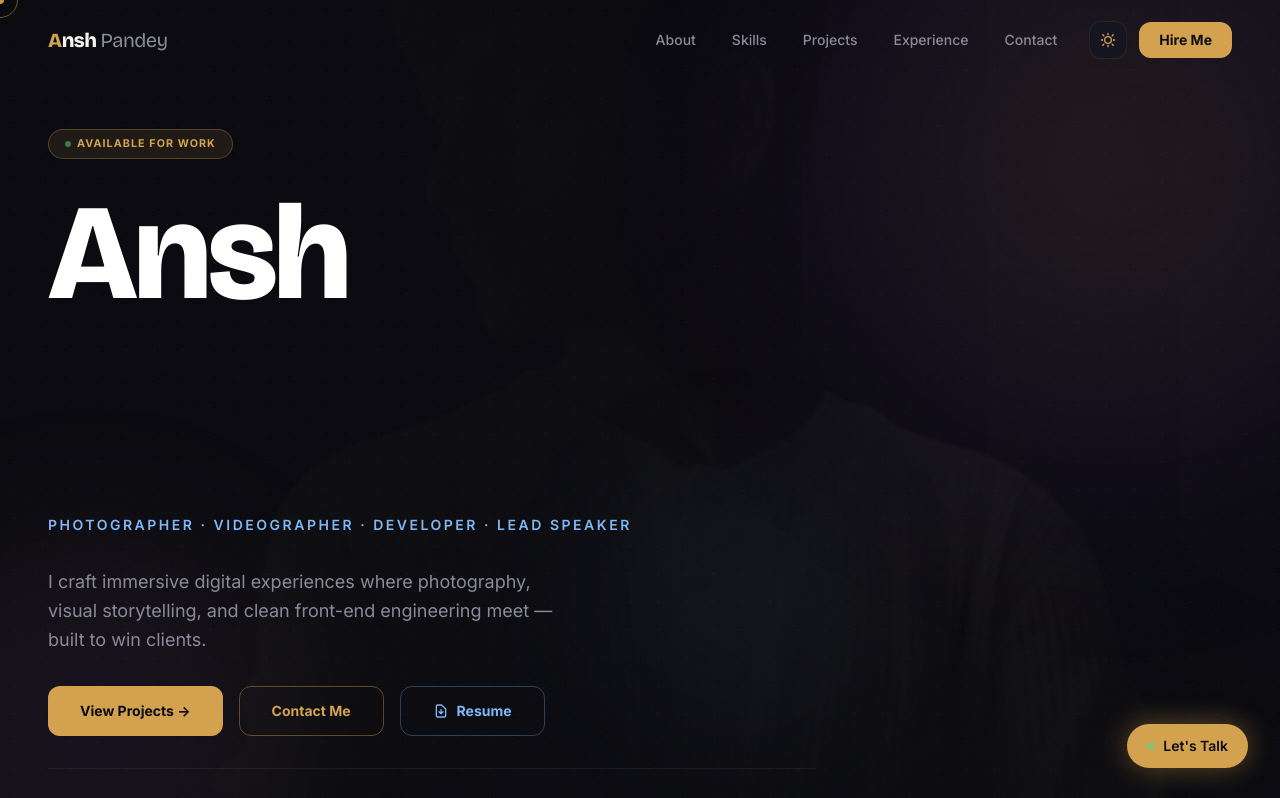
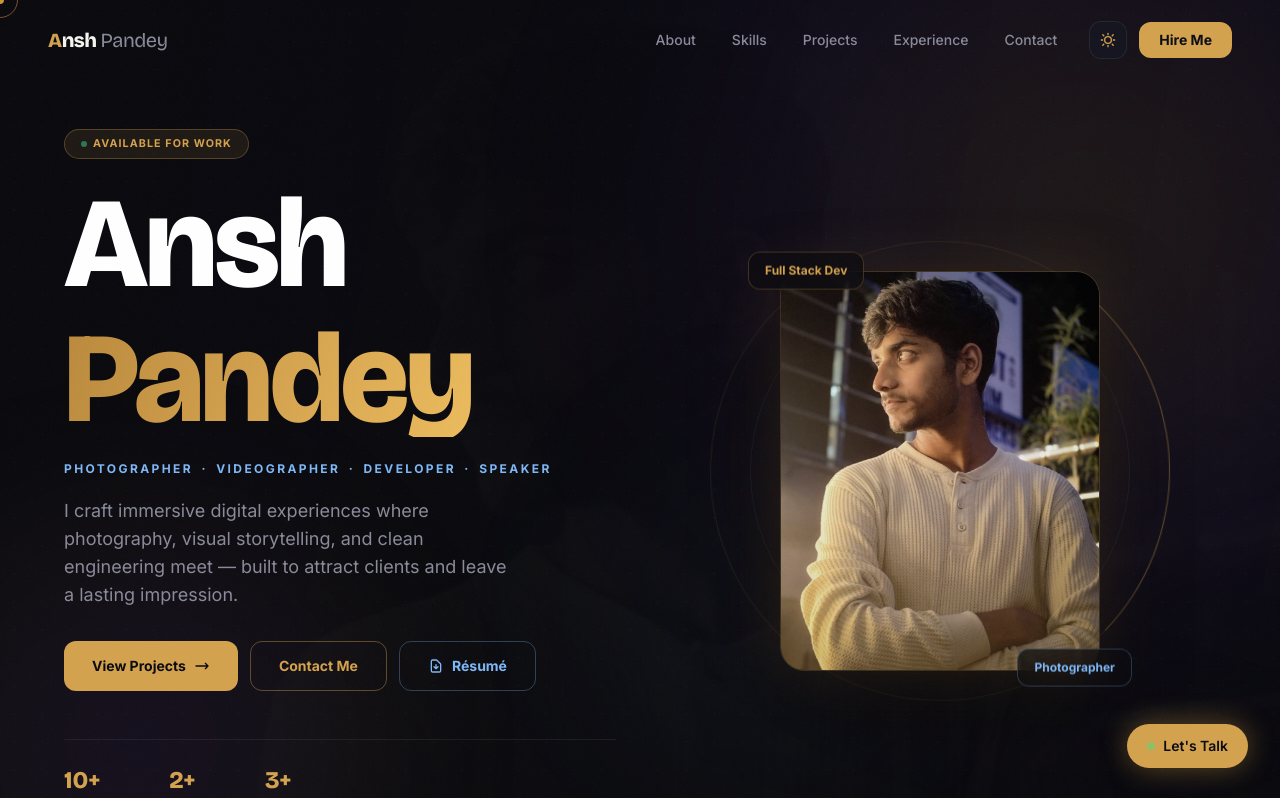
Before and after one commit to AnshPandey18/Ansh-Portfolio, a React (Vite) app in the folder ansh/port/: page / in a window 1280 px wide. Shown: the top 798 px of the page. Built offline with nearby package versions, Linux system fonts and the light colour scheme.

Commit message:
fix: Pandey gold gradient always visible — inline shimmer span, word-reveal, portrait card, slide dots

```diff
--- a/ansh/port/src/components/Hero.jsx
+++ b/ansh/port/src/components/Hero.jsx
@@ -1,260 +1,382 @@
 import { motion, useScroll, useTransform } from 'framer-motion'
 import { useEffect, useState, useRef } from 'react'
 
-/* Letter-by-letter reveal */
-function SplitText({ text, className, style, delay = 0, stagger = 0.04 }) {
+/* ─────────────────────────────────────────────────────
+   Word-by-word stagger reveal (safe for gradient text)
+───────────────────────────────────────────────────── */
+function WordReveal({ text, className, style, baseDelay = 0 }) {
   const words = text.split(' ')
   return (
     <span className={className} style={style}>
-      {words.map((word, wi) => (
-        <span key={wi} className="inline-block overflow-hidden" style={{ marginRight:'0.28em' }}>
-          {word.split('').map((char, ci) => (
+      {words.map((word, i) => (
+        <span key={i} className="inline-block overflow-hidden" style={{ marginRight: '0.22em' }}>
           <motion.span
-              key={ci}
             className="inline-block"
-              initial={{ y: '110%', opacity: 0 }}
+            initial={{ y: '105%', opacity: 0 }}
             animate={{ y: '0%', opacity: 1 }}
-              transition={{
-                duration: 0.65,
-                delay: delay + (wi * 6 + ci) * stagger,
-                ease: [0.22, 1, 0.36, 1],
-              }}
+            transition={{ duration: 0.75, delay: baseDelay + i * 0.12, ease: [0.22, 1, 0.36, 1] }}
           >
-              {char}
+            {word}
           </motion.span>
-          ))}
         </span>
       ))}
     </span>
   )
 }
 
-const PHOTOS = [
-  '/ansh-portrait.jpg',
-  '/ansh-portrait.png',
-  '/hero-character.png',
+/* ─────────────────────────────────────────────────────
+   Slideshow photos — dimmed cinematic backdrop
+───────────────────────────────────────────────────── */
+const SLIDES = [
+  { src: '/ansh-portrait.jpg',  pos: 'object-top' },
+  { src: '/ansh-portrait.png',  pos: 'object-top' },
+  { src: '/hero-character.png', pos: 'object-center' },
 ]
 
 export default function Hero() {
   const heroRef = useRef(null)
   const [slide, setSlide] = useState(0)
+
   const { scrollYProgress } = useScroll({ target: heroRef, offset: ['start start', 'end start'] })
-  const bgScale = useTransform(scrollYProgress, [0, 1], [1, 1.18])    // Ken Burns
-  const bgY     = useTransform(scrollYProgress, [0, 1], ['0%', '8%'])  // parallax
-  const opacity = useTransform(scrollYProgress, [0, 0.6], [1, 0])
+  const bgScale = useTransform(scrollYProgress, [0, 1], [1, 1.15])
+  const bgY     = useTransform(scrollYProgress, [0, 1], ['0%', '10%'])
+  const fadeOut = useTransform(scrollYProgress, [0, 0.55], [1, 0])
 
-  // Slideshow cycling
   useEffect(() => {
-    const id = setInterval(() => setSlide(s => (s + 1) % PHOTOS.length), 5000)
-    return () => clearInterval(id)
+    const t = setInterval(() => setSlide(s => (s + 1) % SLIDES.length), 5500)
+    return () => clearInterval(t)
   }, [])
 
-  const scrollTo = (href) => document.querySelector(href)?.scrollIntoView({ behavior: 'smooth' })
+  const scrollTo = href => document.querySelector(href)?.scrollIntoView({ behavior: 'smooth' })
 
   return (
     <section
       id="hero"
       ref={heroRef}
       className="relative min-h-screen flex items-center overflow-hidden"
-      style={{ background: 'var(--bg)' }}
+      style={{ background: '#0A0A0F' }}
     >
-      {/* ── Slideshow / Ken Burns background ─── */}
+      {/* ── Ken Burns slideshow backdrop ──────── */}
       <motion.div
         className="absolute inset-0 pointer-events-none"
         style={{ scale: bgScale, y: bgY }}
       >
-        {PHOTOS.map((src, i) => (
+        {SLIDES.map((s, i) => (
           <motion.div
-            key={src}
+            key={s.src}
             className="absolute inset-0"
             initial={{ opacity: 0 }}
             animate={{ opacity: slide === i ? 1 : 0 }}
-            transition={{ duration: 1.8, ease: 'easeInOut' }}
+            transition={{ duration: 2, ease: 'easeInOut' }}
           >
             <img
-              src={src}
-              alt=""
-              className="w-full h-full object-cover object-center"
-              style={{ filter: 'brightness(0.22) saturate(0.6)' }}
-              aria-hidden
+              src={s.src} alt="" aria-hidden
+              className={`w-full h-full object-cover ${s.pos}`}
+              style={{ filter: 'brightness(0.18) saturate(0.5)' }}
             />
           </motion.div>
         ))}
-        {/* Gradient overlay on top of images */}
-        <div
-          className="absolute inset-0"
-          style={{
-            background: 'linear-gradient(to right, rgba(10,10,15,0.92) 45%, rgba(10,10,15,0.55) 100%)',
-          }}
-        />
-        <div
-          className="absolute inset-0"
-          style={{
-            background: 'linear-gradient(to top, rgba(10,10,15,0.8) 0%, transparent 40%)',
-          }}
-        />
+
+        {/* Left-side vignette — keeps text legible */}
+        <div className="absolute inset-0" style={{
+          background: 'linear-gradient(100deg, rgba(10,10,15,0.97) 0%, rgba(10,10,15,0.82) 50%, rgba(10,10,15,0.35) 100%)',
+        }} />
+        {/* Bottom vignette */}
+        <div className="absolute inset-0" style={{
+          background: 'linear-gradient(to top, rgba(10,10,15,0.9) 0%, transparent 35%)',
+        }} />
       </motion.div>
 
-      {/* ── Aurora orbs ──────────────────────── */}
+      {/* ── Drifting aurora orbs ──────────────── */}
       <div className="absolute inset-0 overflow-hidden pointer-events-none" aria-hidden>
+        {/* Gold bloom — top right */}
         <div className="orb-drift-1 absolute will-change-transform" style={{
-          width:700, height:700, top:'-15%', right:'-10%',
-          background: 'radial-gradient(circle, rgba(212,162,78,0.14) 0%, rgba(124,58,237,0.08) 50%, transparent 70%)',
-          filter:'blur(80px)',
+          width: 900, height: 900, top: '-20%', right: '-15%',
+          background: 'radial-gradient(circle, rgba(212,162,78,0.13) 0%, rgba(124,58,237,0.07) 45%, transparent 68%)',
+          filter: 'blur(90px)',
         }} />
+        {/* Purple — bottom left */}
         <div className="orb-drift-2 absolute will-change-transform" style={{
-          width:500, height:500, bottom:'0%', left:'-8%',
-          background: 'radial-gradient(circle, rgba(124,58,237,0.12) 0%, rgba(212,162,78,0.06) 50%, transparent 70%)',
-          filter:'blur(70px)',
+          width: 600, height: 600, bottom: '-10%', left: '-8%',
+          background: 'radial-gradient(circle, rgba(124,58,237,0.11) 0%, rgba(212,162,78,0.05) 50%, transparent 72%)',
+          filter: 'blur(80px)',
         }} />
+        {/* Sky — mid center */}
         <div className="orb-drift-3 absolute will-change-transform" style={{
-          width:400, height:400, top:'40%', left:'40%',
-          background: 'radial-gradient(circle, rgba(126,184,247,0.06) 0%, transparent 65%)',
-          filter:'blur(60px)',
+          width: 500, height: 500, top: '35%', left: '38%',
+          background: 'radial-gradient(circle, rgba(126,184,247,0.05) 0%, transparent 65%)',
+          filter: 'blur(70px)',
         }} />
       </div>
 
       {/* ── Dot grid ─────────────────────────── */}
-      <div className="bg-dots absolute inset-0 pointer-events-none opacity-40" aria-hidden />
+      <div className="bg-dots absolute inset-0 pointer-events-none" style={{ opacity: 0.35 }} aria-hidden />
 
-      {/* ── Content ──────────────────────────── */}
+      {/* ── Slide progress dots ───────────────── */}
+      <div className="absolute bottom-12 right-8 md:right-16 z-20 flex gap-2">
+        {SLIDES.map((_, i) => (
+          <button
+            key={i}
+            onClick={() => setSlide(i)}
+            aria-label={`Slide ${i + 1}`}
+            className="transition-all duration-300 rounded-full"
+            style={{
+              width: slide === i ? 24 : 6,
+              height: 6,
+              background: slide === i ? 'var(--gold)' : 'rgba(255,255,255,0.2)',
+            }}
+          />
+        ))}
+      </div>
+
+      {/* ── Main content ─────────────────────── */}
       <motion.div
-        className="relative z-10 w-full max-w-7xl mx-auto px-6 sm:px-8 lg:px-12 pt-32 pb-20"
-        style={{ opacity }}
+        className="relative z-10 w-full max-w-7xl mx-auto px-6 sm:px-10 lg:px-16 pt-32 pb-24"
+        style={{ opacity: fadeOut }}
       >
-        <div className="max-w-3xl space-y-8">
+        <div className="grid lg:grid-cols-2 gap-12 items-center">
 
-          {/* Eyebrow */}
+          {/* LEFT — Text */}
+          <div>
+
+            {/* Availability pill */}
             <motion.div
-            initial={{ opacity:0, y:20 }}
-            animate={{ opacity:1, y:0 }}
-            transition={{ duration:0.6, delay:0.2 }}
+              initial={{ opacity: 0, y: 16 }}
+              animate={{ opacity: 1, y: 0 }}
+              transition={{ duration: 0.5, delay: 0.1 }}
+              className="mb-7"
             >
               <span className="pill">
-              <span className="w-1.5 h-1.5 rounded-full bg-green-400 animate-pulse" />
+                <span className="w-1.5 h-1.5 rounded-full bg-emerald-400 animate-pulse" />
                 Available for work
               </span>
             </motion.div>
 
-          {/* Name — huge display font with letter reveal */}
-          <div>
+            {/* Name */}
             <h1
-              className="font-display font-black leading-none tracking-tight"
-              style={{ fontSize:'clamp(3.8rem,11vw,8.5rem)', lineHeight:0.93 }}
+              className="font-display font-black leading-none tracking-tight mb-6"
+              style={{ fontSize: 'clamp(4rem, 10vw, 9rem)', lineHeight: 0.9 }}
             >
-              <SplitText
+              {/* "Ansh" — plain white, word reveal */}
+              <span className="block overflow-hidden">
+                <WordReveal
                   text="Ansh"
-                className="block text-white"
-                delay={0.3}
-                stagger={0.05}
+                  className="text-white"
+                  baseDelay={0.25}
                 />
-              <SplitText
-                text="Pandey"
-                className="block gradient-text"
-                delay={0.5}
-                stagger={0.05}
-              />
+              </span>
+
+              {/* "Pandey" — solid gold first, then shimmer after mount */}
+              <span className="block overflow-hidden mt-1">
+                <motion.span
+                  className="inline-block"
+                  initial={{ y: '105%', opacity: 0 }}
+                  animate={{ y: '0%', opacity: 1 }}
+                  transition={{ duration: 0.75, delay: 0.42, ease: [0.22, 1, 0.36, 1] }}
+                  style={{
+                    /* Explicit solid gold — no clip, always visible */
+                    color: '#D4A24E',
+                    WebkitTextFillColor: '#D4A24E',
+                    /* Shimmer is added after a delay via animation */
+                  }}
+                >
+                  <span
+                    style={{
+                      background: 'linear-gradient(110deg, #a87830 0%, #D4A24E 35%, #f0c060 60%, #D4A24E 80%, #a87830 100%)',
+                      backgroundSize: '250% 100%',
+                      WebkitBackgroundClip: 'text',
+                      WebkitTextFillColor: 'transparent',
+                      backgroundClip: 'text',
+                      animation: 'shimmerText 4s ease infinite',
+                      display: 'inline',
+                    }}
+                  >
+                    Pandey
+                  </span>
+                </motion.span>
+              </span>
             </h1>
-          </div>
 
             {/* Role strip */}
             <motion.p
-            initial={{ opacity:0, x:-24 }}
-            animate={{ opacity:1, x:0 }}
-            transition={{ duration:0.7, delay:1.0 }}
-            className="text-sm font-semibold tracking-[0.18em] uppercase"
-            style={{ color:'var(--sky)' }}
+              initial={{ opacity: 0, x: -20 }}
+              animate={{ opacity: 1, x: 0 }}
+              transition={{ duration: 0.7, delay: 0.75 }}
+              className="text-xs font-bold tracking-[0.2em] uppercase mb-5"
+              style={{ color: 'var(--sky)' }}
             >
-            Photographer · Videographer · Developer · Lead Speaker
+              Photographer&ensp;·&ensp;Videographer&ensp;·&ensp;Developer&ensp;·&ensp;Speaker
             </motion.p>
 
             {/* Bio */}
             <motion.p
-            initial={{ opacity:0, y:16 }}
-            animate={{ opacity:1, y:0 }}
-            transition={{ duration:0.7, delay:1.15 }}
-            className="text-lg leading-relaxed max-w-lg"
-            style={{ color:'var(--text-2)' }}
+              initial={{ opacity: 0, y: 14 }}
+              animate={{ opacity: 1, y: 0 }}
+              transition={{ duration: 0.65, delay: 0.9 }}
+              className="text-base md:text-lg leading-relaxed max-w-md mb-8"
+              style={{ color: 'var(--text-2)' }}
             >
-            I craft immersive digital experiences where photography, visual storytelling,
-            and clean front-end engineering meet — built to win clients.
+              I craft immersive digital experiences where photography, visual
+              storytelling, and clean engineering meet — built to attract clients
+              and leave a lasting impression.
             </motion.p>
 
-          {/* CTA Buttons */}
+            {/* CTAs */}
             <motion.div
-            initial={{ opacity:0, y:16 }}
-            animate={{ opacity:1, y:0 }}
-            transition={{ duration:0.7, delay:1.3 }}
-            className="flex flex-wrap gap-4"
+              initial={{ opacity: 0, y: 14 }}
+              animate={{ opacity: 1, y: 0 }}
+              transition={{ duration: 0.65, delay: 1.05 }}
+              className="flex flex-wrap gap-3 mb-12"
             >
               <motion.button
                 onClick={() => scrollTo('#projects')}
-              className="px-8 py-3.5 font-bold text-sm rounded-xl"
-              style={{ background:'var(--gold)', color:'#0A0A0F',
-                boxShadow:'0 0 0 rgba(212,162,78,0)' }}
-              whileHover={{ scale:1.05, boxShadow:'0 0 36px rgba(212,162,78,0.55)' }}
-              whileTap={{ scale:0.96 }}
+                className="inline-flex items-center gap-2 px-7 py-3.5 font-bold text-sm rounded-xl"
+                style={{ background: 'var(--gold)', color: '#0A0A0F' }}
+                whileHover={{ scale: 1.04, boxShadow: '0 0 40px rgba(212,162,78,0.55)' }}
+                whileTap={{ scale: 0.96 }}
               >
-              View Projects →
+                View Projects
+                <svg className="w-4 h-4" fill="none" stroke="currentColor" viewBox="0 0 24 24">
+                  <path strokeLinecap="round" strokeLinejoin="round" strokeWidth={2} d="M17 8l4 4m0 0l-4 4m4-4H3" />
+                </svg>
               </motion.button>
 
               <motion.button
                 onClick={() => scrollTo('#contact')}
-              className="px-8 py-3.5 font-bold text-sm rounded-xl"
-              style={{ border:'1px solid rgba(212,162,78,0.4)', color:'var(--gold)', background:'transparent' }}
-              whileHover={{ scale:1.05, background:'rgba(212,162,78,0.09)', borderColor:'rgba(212,162,78,0.7)' }}
-              whileTap={{ scale:0.96 }}
+                className="px-7 py-3.5 font-bold text-sm rounded-xl"
+                style={{ border: '1px solid rgba(212,162,78,0.4)', color: 'var(--gold)', background: 'transparent' }}
+                whileHover={{ scale: 1.04, background: 'rgba(212,162,78,0.09)', borderColor: 'rgba(212,162,78,0.7)' }}
+                whileTap={{ scale: 0.96 }}
               >
                 Contact Me
               </motion.button>
 
               <motion.a
                 href="https://drive.google.com/file/d/1nZgZPh-rr3AO2vpl5zwiAyCGD8UqzzdZ/view?usp=drive_link"
-              target="_blank"
-              rel="noopener noreferrer"
-              className="px-8 py-3.5 font-bold text-sm rounded-xl flex items-center gap-2"
-              style={{ border:'1px solid rgba(126,184,247,0.3)', color:'var(--sky)', background:'transparent' }}
-              whileHover={{ scale:1.05, background:'rgba(126,184,247,0.08)', borderColor:'rgba(126,184,247,0.6)' }}
-              whileTap={{ scale:0.96 }}
+                target="_blank" rel="noopener noreferrer"
+                className="inline-flex items-center gap-2 px-7 py-3.5 font-bold text-sm rounded-xl"
+                style={{ border: '1px solid rgba(126,184,247,0.3)', color: 'var(--sky)', background: 'transparent' }}
+                whileHover={{ scale: 1.04, background: 'rgba(126,184,247,0.08)', borderColor: 'rgba(126,184,247,0.6)' }}
+                whileTap={{ scale: 0.96 }}
               >
-              <svg className="w-4 h-4" fill="none" stroke="currentColor" strokeWidth="2" viewBox="0 0 24 24">
+                <svg className="w-4 h-4" fill="none" stroke="currentColor" strokeWidth={2} viewBox="0 0 24 24">
                   <path strokeLinecap="round" strokeLinejoin="round" d="M12 10v6m0 0l-3-3m3 3l3-3m2 8H7a2 2 0 01-2-2V5a2 2 0 012-2h5.586a1 1 0 01.707.293l5.414 5.414a1 1 0 01.293.707V19a2 2 0 01-2 2z" />
                 </svg>
-              Resume
+                Résumé
               </motion.a>
             </motion.div>
 
-          {/* Stats */}
+            {/* Stats row */}
             <motion.div
-            initial={{ opacity:0 }}
-            animate={{ opacity:1 }}
-            transition={{ delay:1.55, duration:0.7 }}
-            className="flex flex-wrap gap-10 pt-6"
-            style={{ borderTop:'1px solid rgba(255,255,255,0.06)' }}
+              initial={{ opacity: 0 }}
+              animate={{ opacity: 1 }}
+              transition={{ delay: 1.3, duration: 0.7 }}
+              className="flex flex-wrap gap-8 pt-6"
+              style={{ borderTop: '1px solid rgba(255,255,255,0.07)' }}
             >
               {[
-              { v:'10+', l:'Projects' },
-              { v:'2+',  l:'Yrs Exp.' },
-              { v:'3+',  l:'Internships' },
+                { v: '10+', l: 'Projects' },
+                { v: '2+',  l: 'Yrs Exp.' },
+                { v: '3+',  l: 'Internships' },
               ].map(s => (
                 <div key={s.l}>
-                <p className="text-3xl font-display font-black" style={{ color:'var(--gold)' }}>{s.v}</p>
-                <p className="text-xs font-medium uppercase tracking-wider mt-0.5" style={{ color:'var(--text-3)' }}>{s.l}</p>
+                  <p className="text-2xl font-display font-black" style={{ color: 'var(--gold)' }}>{s.v}</p>
+                  <p className="text-xs font-semibold uppercase tracking-widest mt-0.5" style={{ color: 'var(--text-3)' }}>{s.l}</p>
                 </div>
               ))}
             </motion.div>
           </div>
+
+          {/* RIGHT — Portrait card (desktop only) */}
+          <motion.div
+            className="hidden lg:flex items-center justify-center relative"
+            initial={{ opacity: 0, x: 60 }}
+            animate={{ opacity: 1, x: 0 }}
+            transition={{ duration: 1, delay: 0.5, ease: [0.22, 1, 0.36, 1] }}
+          >
+            {/* Glow behind card */}
+            <div className="absolute w-80 h-80 rounded-full" style={{
+              background: 'radial-gradient(circle, rgba(212,162,78,0.18) 0%, transparent 70%)',
+              filter: 'blur(50px)',
+            }} />
+
+            {/* Decorative rings */}
+            <motion.div
+              className="absolute rounded-full pointer-events-none"
+              animate={{ rotate: 360 }}
+              transition={{ duration: 28, repeat: Infinity, ease: 'linear' }}
+              style={{
+                width: 460, height: 460,
+                border: '1px solid rgba(212,162,78,0.1)',
+                borderTopColor: 'rgba(212,162,78,0.4)',
+                borderRadius: '50%',
+              }}
+            />
+            <div className="absolute rounded-full pointer-events-none" style={{
+              width: 380, height: 380,
+              border: '1px solid rgba(126,184,247,0.08)',
+            }} />
+
+            {/* Portrait */}
+            <motion.div
+              animate={{ y: [0, -14, 0] }}
+              transition={{ duration: 7, repeat: Infinity, ease: 'easeInOut' }}
+              className="relative z-10"
+            >
+              <div
+                className="relative overflow-hidden"
+                style={{
+                  width: 320, height: 400,
+                  borderRadius: 24,
+                  border: '1px solid rgba(212,162,78,0.22)',
+                  boxShadow: '0 0 60px rgba(212,162,78,0.15), 0 32px 80px rgba(0,0,0,0.6)',
+                }}
+              >
+                <img
+                  src="/ansh-portrait.jpg"
+                  alt="Ansh Pandey"
+                  className="w-full h-full object-cover object-top"
+                  style={{ filter: 'brightness(0.92) saturate(0.85)' }}
+                />
+                {/* Subtle gold tint at bottom */}
+                <div className="absolute inset-0 pointer-events-none" style={{
+                  background: 'linear-gradient(to top, rgba(212,162,78,0.18) 0%, transparent 45%)',
+                }} />
+              </div>
+
+              {/* Floating micro-badges */}
+              <motion.div
+                className="absolute -top-4 -left-8 glass rounded-xl px-4 py-2.5"
+                style={{ border: '1px solid rgba(212,162,78,0.25)' }}
+                animate={{ y: [0, -6, 0] }}
+                transition={{ duration: 4, repeat: Infinity, ease: 'easeInOut' }}
+              >
+                <p className="text-xs font-bold" style={{ color: 'var(--gold)' }}>Full Stack Dev</p>
               </motion.div>
 
-      {/* Scroll cue */}
+              <motion.div
+                className="absolute -bottom-4 -right-8 glass rounded-xl px-4 py-2.5"
+                style={{ border: '1px solid rgba(126,184,247,0.25)' }}
+                animate={{ y: [0, -6, 0] }}
+                transition={{ duration: 4.5, repeat: Infinity, ease: 'easeInOut', delay: 2 }}
+              >
+                <p className="text-xs font-bold" style={{ color: 'var(--sky)' }}>Photographer</p>
+              </motion.div>
+            </motion.div>
+          </motion.div>
+
+        </div>
+      </motion.div>
+
+      {/* ── Scroll cue ───────────────────────── */}
       <motion.div
         className="absolute bottom-8 left-1/2 -translate-x-1/2 z-10 flex flex-col items-center gap-2"
-        animate={{ y:[0,10,0] }}
-        transition={{ duration:2.5, repeat:Infinity, ease:'easeInOut' }}
-        style={{ opacity:0.5 }}
+        animate={{ y: [0, 10, 0] }}
+        transition={{ duration: 2.5, repeat: Infinity, ease: 'easeInOut' }}
+        style={{ opacity: 0.45 }}
       >
-        <div className="w-px h-10" style={{ background:'linear-gradient(to bottom, transparent, var(--gold))' }} />
-        <span className="text-[9px] uppercase tracking-[0.22em]" style={{ color:'var(--text-3)' }}>scroll</span>
+        <div className="w-px h-10" style={{ background: 'linear-gradient(to bottom, transparent, var(--gold))' }} />
+        <span className="text-[9px] uppercase tracking-[0.22em]" style={{ color: 'var(--text-3)' }}>scroll</span>
       </motion.div>
     </section>
   )
--- a/ansh/port/src/index.css
+++ b/ansh/port/src/index.css
@@ -148,14 +148,19 @@ body::before {
 
 /* ═══════════════════════════════════════════════════
    GRADIENT TEXT — GOLD
+   NOTE: Only apply to block/inline-block elements,
+   NOT to individual animated letter spans.
 ═══════════════════════════════════════════════════ */
 .gradient-text {
-  background: linear-gradient(120deg, var(--gold-dark) 0%, var(--gold) 40%, var(--gold-light) 70%, var(--gold) 100%);
-  background-size: 200% 100%;
+  background: linear-gradient(110deg, #a87830 0%, #D4A24E 35%, #f0c060 60%, #D4A24E 80%, #a87830 100%);
+  background-size: 250% 100%;
   -webkit-background-clip: text;
   -webkit-text-fill-color: transparent;
   background-clip: text;
-  animation: shimmerText 5s ease infinite;
+  color: transparent;
+  animation: shimmerText 4s ease infinite;
+  /* Fallback if clip fails */
+  text-shadow: none;
 }
 .gradient-text-blue {
   background: linear-gradient(120deg, var(--sky-deep), var(--sky), var(--sky-dark));
@@ -258,8 +263,9 @@ section { transition: background-color 0.4s ease; }
    KEYFRAMES
 ═══════════════════════════════════════════════════ */
 @keyframes shimmerText {
-  0%,100% { background-position: 0% 50%; }
-  50%      { background-position: 100% 50%; }
+  0%   { background-position: 0% center; }
+  50%  { background-position: 100% center; }
+  100% { background-position: 0% center; }
 }
 @keyframes orbDrift1 {
   0%,100% { transform: translate(0,0) scale(1); }
```
Lines whose indentation alone changed are shown as unchanged.
